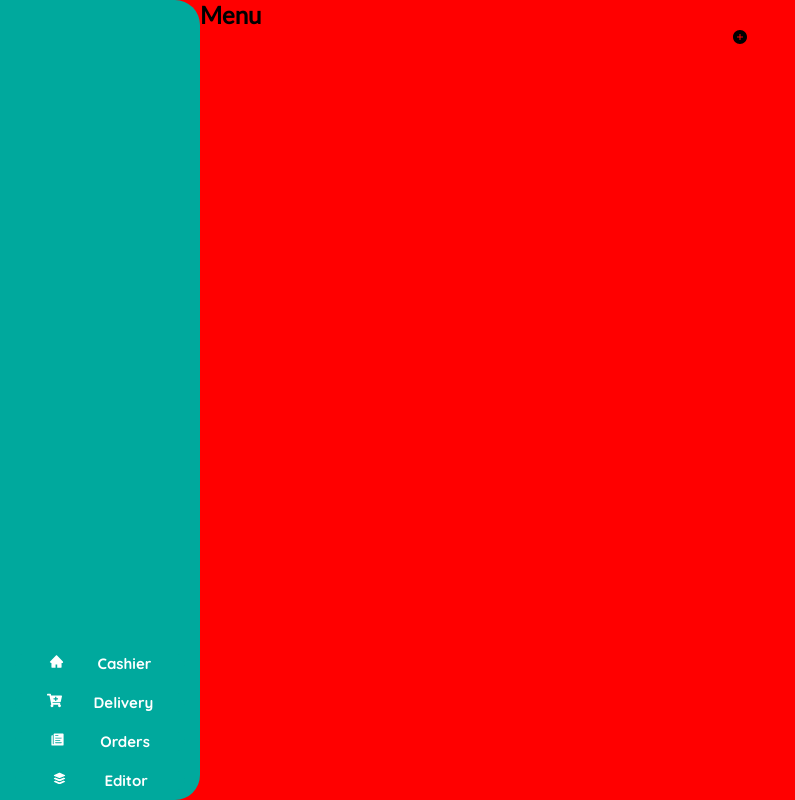
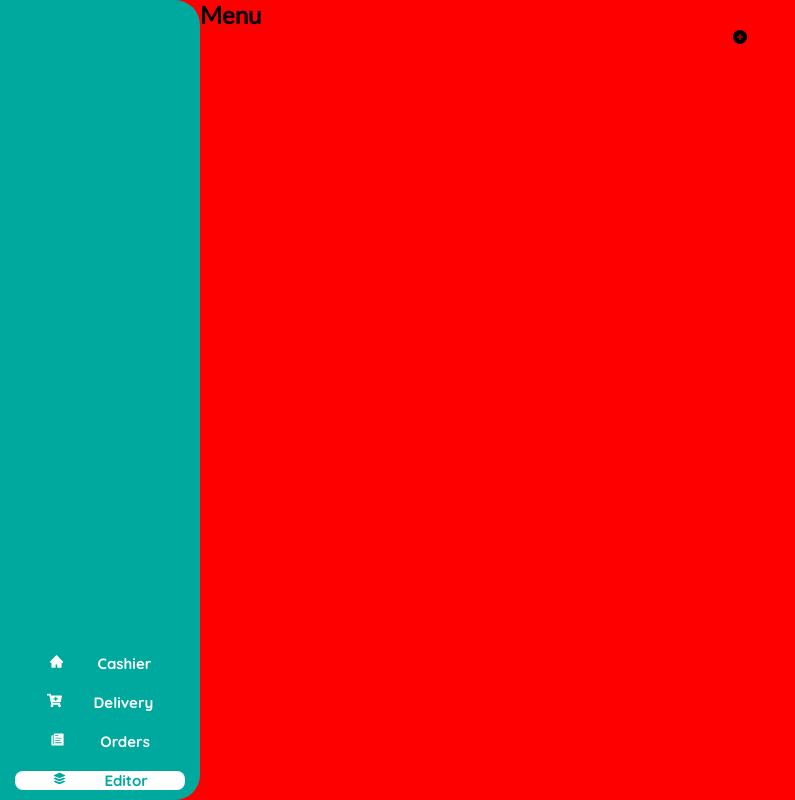
Before and after one commit to JimmyLam96/cash-up, a React (Create React App) app: page /editor in a window 1280 px wide. Shown: the whole page, without its empty margins (0-795 px from the left). Built offline with nearby package versions, Linux system fonts and the light colour scheme.

Commit message:
Added SidebarButton icon styling

```diff
--- a/src/components/Sidebar.tsx
+++ b/src/components/Sidebar.tsx
@@ -1,18 +1,22 @@
-import React, {useState} from 'react';
-import { Link } from 'react-router-dom';
-import '../css/Sidebar.css'
-import { SidebarData } from '../tmp/SidebarData';
-import { IconContext } from 'react-icons';
-import SidebarButton from '../components/SidebarButton';
+import React, { useState } from "react";
+import { Link } from "react-router-dom";
+import "../css/Sidebar.css";
+import { SidebarData } from "../tmp/SidebarData";
+import { IconContext } from "react-icons";
+import SidebarButton from "../components/SidebarButton";
 
 function Sidebar() {
-    return(
-        <IconContext.Provider value={{ color: '#fff' }}>
-          <div className='sidebar-container'>
-            <div className='sidebar-items'>
+  return (
+    <IconContext.Provider value={{ color: "#fff" }}>
+      <div className="sidebar-container">
+        <div className="sidebar-items">
           {SidebarData.map((item, index) => {
             return (
-                <SidebarButton key={index} item={item} buttonStyle={"default"}/>
+              <SidebarButton
+                key={index}
+                details={item}
+                buttonStyle={"default"}
+              />
             );
           })}
         </div>
--- a/src/components/SidebarButton.tsx
+++ b/src/components/SidebarButton.tsx
@@ -1,31 +1,42 @@
-import React from 'react';
+import React, { useState } from "react";
 import "../css/SidebarButton.css";
-import { Link } from 'react-router-dom';
-
-//different versions of the button
-const buttonStyles = new Set(["default", "clicked"]);
+import { Link, useLocation } from "react-router-dom";
+import { IconContext } from "react-icons/lib";
 
 function SidebarButton(props: SBBProps) {
+  //current path location of the application
+  const location = useLocation();
 
-    //first check if the parsed button styles actually is possible
-    const buttonStyle = buttonStyles.has(props.buttonStyle) ? props.buttonStyle : "default";
-    console.log(`btn--content--${buttonStyle}`);
-
-    return(
-    <button className={`btn btn--${buttonStyle}`}>
-        <Link to={props.item.path} className={`btn--content btn--content--${buttonStyle}`}>
+  return (
+    <IconContext.Provider
+      value={{
+        color: location.pathname === props.details.path ? "#00a99d" : "white",
+      }}
+    >
+      <button
+        className={`btn btn--${
+          location.pathname === props.details.path ? "clicked" : "default"
+        }`}
+      >
+        <Link
+          to={props.details.path}
+          className={`btn--content btn--content--${
+            location.pathname === props.details.path ? "clicked" : "default"
+          }`}
+        >
           {props.children}
-            {props.item.icon}
-            {props.item.title}
+          {props.details.icon}
+          {props.details.title}
         </Link>
       </button>
-    )
+    </IconContext.Provider>
+  );
 }
 
 export default SidebarButton;
 
 interface SBBProps {
-    item: {
+  details: {
     title: string;
     path: string;
     icon: JSX.Element;
```
Lines whose indentation alone changed are shown as unchanged.
